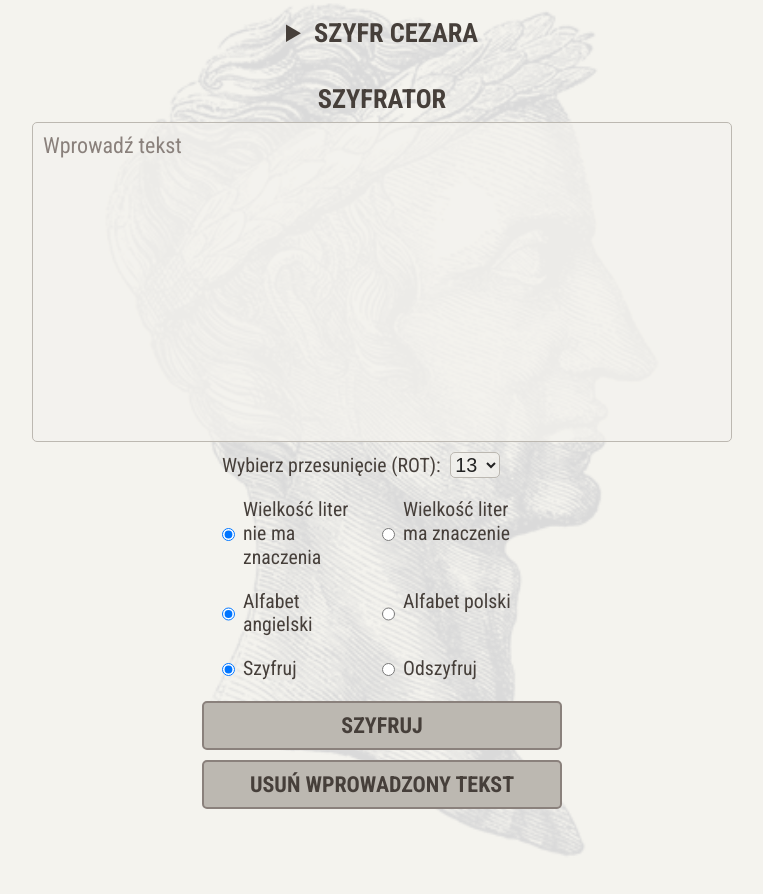
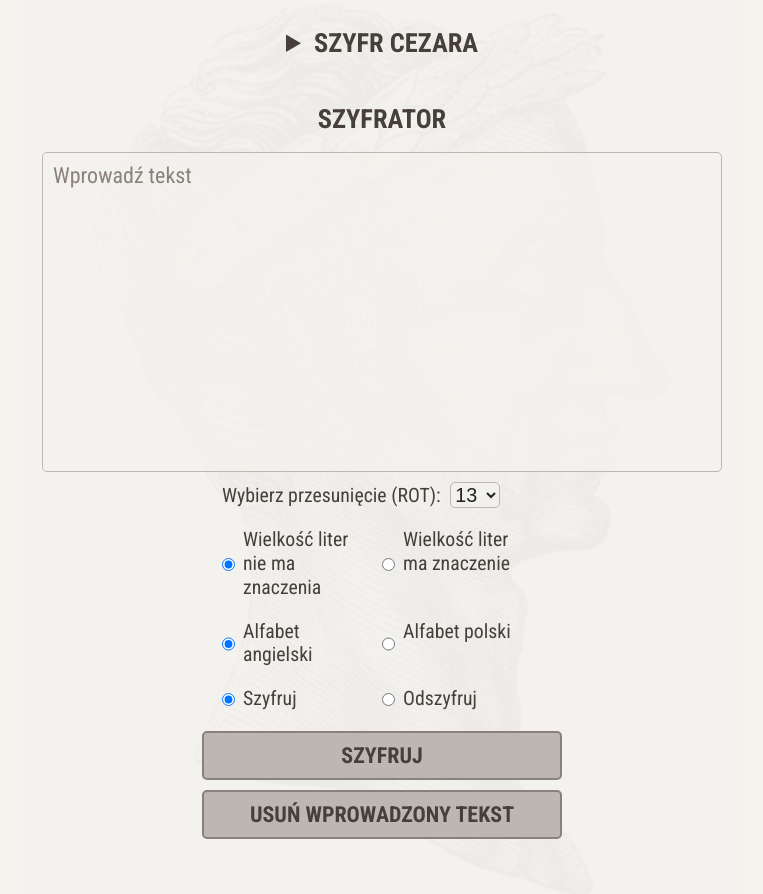
Before and after one commit to pewube/szyfr-cezara, a plain HTML site: page index.html in a window 1280 px wide. Both pictures are taken after a click on the button "Usuń wprowadzony tekst". Shown: the whole page, without its empty margins (258-1021 px from the left). Before the commit the page ends 859 px from the top, so only its background shows below. Drawn offline with Linux system fonts and the light colour scheme.

Commit message:
fix background-color, margin bottom

```diff
--- a/index.html
+++ b/index.html
@@ -18,8 +18,8 @@
       <details class="header__details">
         <summary class="header__title">Szyfr Cezara</summary>
         <blockquote cite="https://pl.wikipedia.org/wiki/Szyfr_Cezara">
-        <p class="header__text">zwany też <em>szyfrem przesuwającym</em>, <em>kodem
-            Cezara</em> lub <em>przesunięciem Cezariańskim</em> to jedna z najprostszych technik
+        <p class="header__text">zwany też szyfrem przesuwającym, <em>kodem
+            Cezara </em> lub <em>przesunięciem Cezariańskim </em> to jedna z najprostszych technik
           szyfrowania. Jest to rodzaj szyfru podstawieniowego, w którym każda
           litera tekstu jawnego (niezaszyfrowanego) zastępowana jest inną,
           oddaloną od niej o stałą liczbę pozycji w alfabecie, literą <em>(szyfr
--- a/js/script.js
+++ b/js/script.js
@@ -36,8 +36,6 @@ for (const el of radios) {
   });
 }
 
-
-
 btnEncrypt.addEventListener("click", () => {
   if (document.querySelector(".copy-btn")) {
     document.querySelector(".copy-btn").remove();
@@ -49,12 +47,13 @@ btnEncrypt.addEventListener("click", () => {
     resultText.textContent =
       "Brak tekstu. Wprowadź jakiś tekst do szyfrowania lub deszyfrowania.";
     resultText.style.backgroundColor = "rgba(244, 243, 238, 0.7)";
+    resultText.style.marginBottom = "50vh";
     input.style.border = "2px solid red";
-
   } else {
     resultTitle.style.color = "rgba(70, 63, 58, 1)";
     resultText.style.color = "rgba(70, 63, 58, 1)";
     input.style.border = "1px solid rgba(188, 184, 177, 1)";
+    resultText.style.marginBottom = "0";
     resultText.style.backgroundColor = "transparent";
 
     if (radioEncrypt.checked) {
@@ -73,7 +72,8 @@ btnEncrypt.addEventListener("click", () => {
         radioAlphabetEn.checked
       );
       resultText.style.backgroundColor = "rgba(244, 243, 238, 0.7)";
-      resultTitle.scrollIntoView({behavior: "smooth", block: "start"});
+      resultText.style.marginBottom = "50vh";
+      resultTitle.scrollIntoView({ behavior: "smooth", block: "start" });
       document.querySelector(".copy-btn").addEventListener("click", () => {
         copyToClipboard(resultText.textContent);
       });
@@ -93,8 +93,9 @@ btnEncrypt.addEventListener("click", () => {
         radioAlphabetEn.checked
       );
       resultText.style.backgroundColor = "rgba(244, 243, 238, 0.7)";
+      resultText.style.marginBottom = "50vh";
       document.execCommand("copy");
-      resultTitle.scrollIntoView({behavior: "smooth", block: "start"});
+      resultTitle.scrollIntoView({ behavior: "smooth", block: "start" });
       document.querySelector(".copy-btn").addEventListener("click", () => {
         copyToClipboard(resultText.textContent);
       });
@@ -115,6 +116,7 @@ input.addEventListener("input", () => {
   resultText.textContent = "";
   input.style.border = "1px solid rgba(188, 184, 177, 1)";
   resultText.style.backgroundColor = "transparent";
+  resultText.style.marginBottom = "0";
   if (document.querySelector(".copy-btn")) {
     document.querySelector(".copy-btn").remove();
   }
@@ -125,7 +127,8 @@ btnReload.addEventListener("click", () => {
   resultTitle.textContent = "";
   resultText.textContent = "";
   resultText.style.backgroundColor = "transparent";
-  document.body.scrollIntoView({behavior: "smooth", block: "start"});
+  resultText.style.marginBottom = "0";
+  document.body.scrollIntoView({ behavior: "smooth", block: "start" });
   if (document.querySelector(".copy-btn")) {
     document.querySelector(".copy-btn").remove();
   }
--- a/scss/style.scss
+++ b/scss/style.scss
@@ -18,20 +18,9 @@ body {
   color: $dark-lava;
 }
 
-@media (prefers-color-scheme: dark) {
-  body {
-    background-image: url(../img/caesar-neg.png);
-  }
-}
-
-@media (prefers-color-scheme: light) {
-  body {
-    background-image: url(../img/caesar.png);
-  }
-}
-
 .header {
-  padding: 0 10px 10px 10px;
+  padding: 10px;
+  background-color: $alabaster-op;
 
   &__title {
     color: $dark-lava;
@@ -44,6 +33,7 @@ body {
 
   &__text {
     display: inline-block;
+    padding: 10px;
     font-size: 1rem;
     line-height: 130%;
     text-align: justify;
@@ -52,8 +42,12 @@ body {
 }
 
 .encrypter {
+  padding: 10px;
+  border-radius: 5px;
+  background-color: $alabaster-op;
+
   &__title {
-    padding-top: 10px;
+    padding: 10px;
     color: $dark-lava;
     font-size: 1.2rem;
     font-weight: bold;
```
Also changed, not shown: css/style.css, 2 other files.
